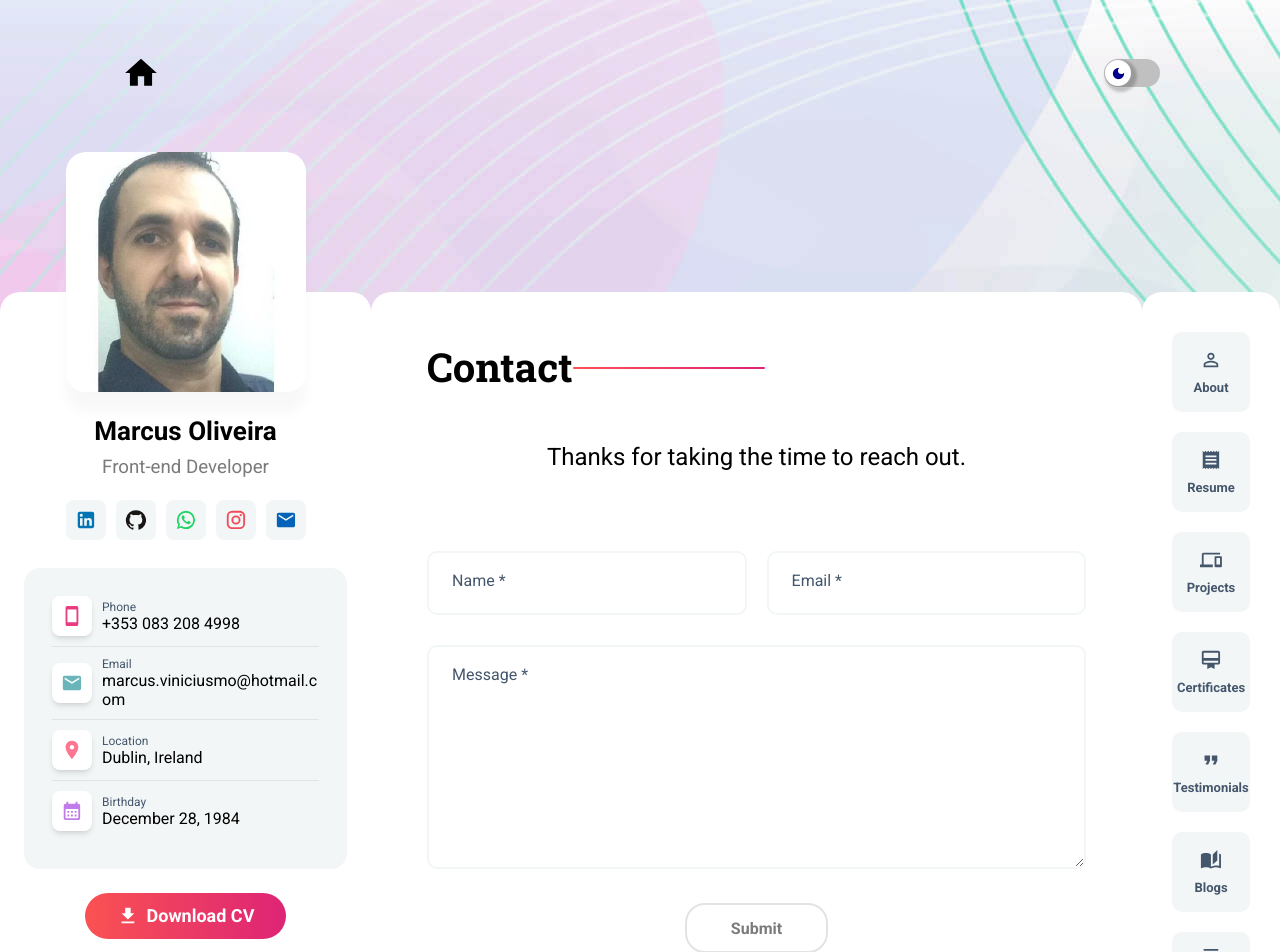
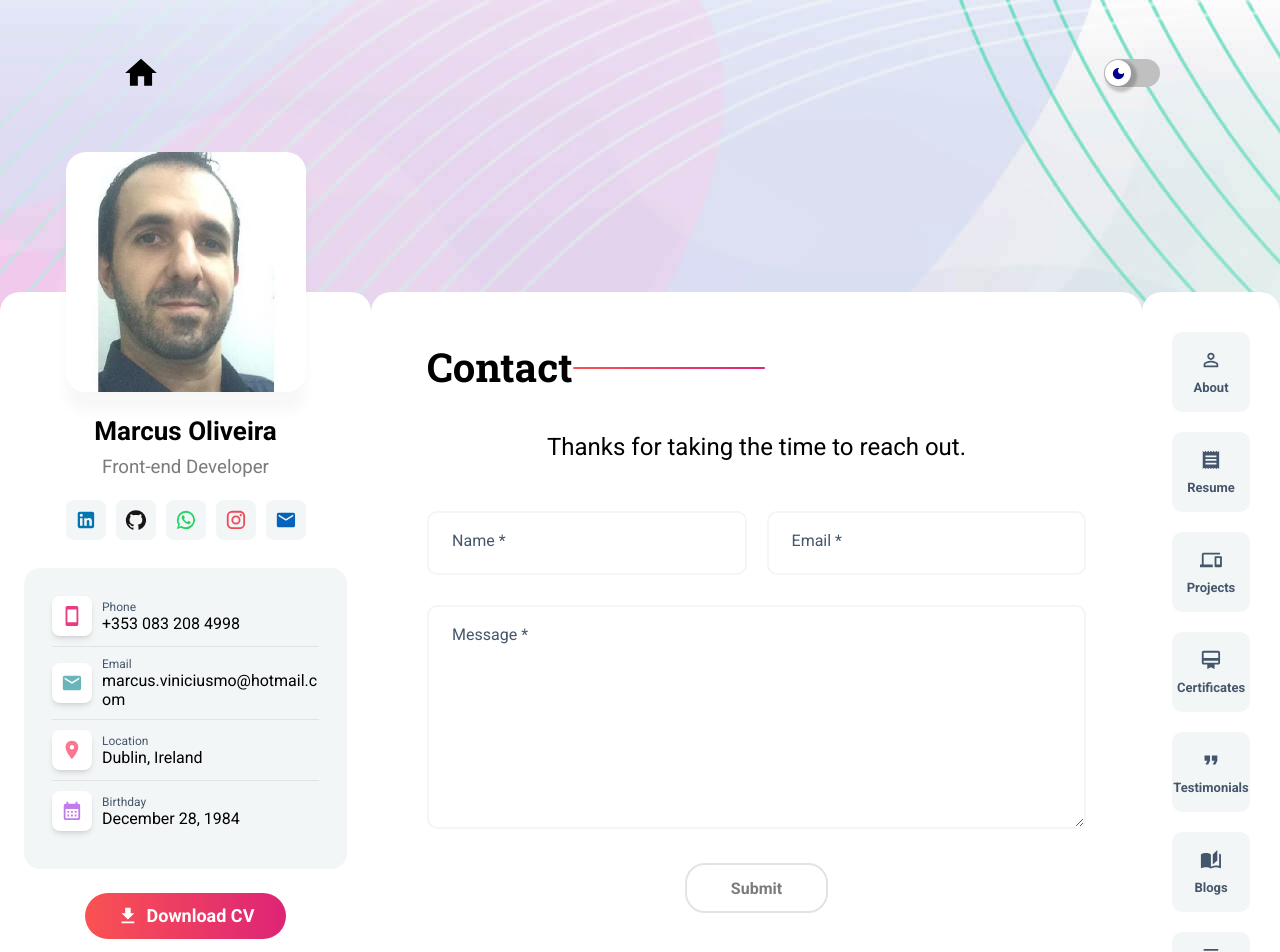
Before and after one commit to marcusviniciusmo/My_Portfolio__, a React (Vite) app in the folder frontend/: page /contact in a window 1280 px wide. Shown: the top 952 px of the page. Built offline with nearby package versions, Linux system fonts and the light colour scheme.

Commit message:
Contact view (Code Review)

```diff
--- /dev/null
+++ b/frontend/src/@types/Contact/index.tsx
@@ -0,0 +1,5 @@
+export interface ContactFormType {
+  name: string;
+  email: string;
+  message: string;
+}
--- a/frontend/src/styles/global.ts
+++ b/frontend/src/styles/global.ts
@@ -4,6 +4,7 @@ export const GlobalStyle = createGlobalStyle`
   :root {
     --textWhite: #FFFFFF;
 
+    /** DELETE */
     --gradientHoverBackgroundFrom: #FA5252;
     --gradientHoverBackgroundTo: #DD2476;
 
@@ -18,6 +19,9 @@ export const GlobalStyle = createGlobalStyle`
     --colorProfileIconBirthday: #C17CEB;
 
     --max-z-index: 999;
+
+    --gradientBackgroundFrom: #FA5252;
+    --gradientBackgroundTo: #DD2476;
 
     --boxShadowDark: ${({ theme }) =>
       theme.title === 'Dark' &&
--- /dev/null
+++ b/frontend/src/utils/Functions/index.tsx
@@ -0,0 +1,11 @@
+export function setBackgroundGradient(
+  direction: string,
+  fromColor: string,
+  toColor: string,
+) {
+  return `background: linear-gradient(
+    ${direction},
+    ${fromColor},
+    ${toColor}
+  );`;
+}
--- a/frontend/src/views/Contact/index.tsx
+++ b/frontend/src/views/Contact/index.tsx
@@ -1,23 +1,15 @@
 import emailjs from 'emailjs-com';
 import React, { useState } from 'react';
 import { toast } from 'react-toastify';
+
 import { TitleContentPage } from '../../components/TitleContentPage';
 import { Input } from '../../components/Input';
 import { Toastify } from '../../components/Toastify';
 import { Textarea } from '../../components/Textarea';
-import {
-  ContactContainer,
-  Text,
-  ContactForm,
-  ContactInputs,
-  SubmitButton,
-} from './styles';
 
-interface ContactFormType {
-  name: string;
-  email: string;
-  message: string;
-}
+import { ContactFormType } from '../../@types/Contact';
+
+import { ContactContainer, Text, Form, Inputs, SubmitButton } from './styles';
 
 export function Contact() {
   const [formData, setFormData] = useState<ContactFormType>({
@@ -26,11 +18,13 @@ export function Contact() {
     message: '',
   });
 
+  const CONTACT_TEXT = 'Thanks for taking the time to reach out.';
+
   function handleChange(
     event: React.ChangeEvent<HTMLInputElement | HTMLTextAreaElement>,
   ) {
     const { name, value } = event.target;
-    setFormData({ ...formData, [name]: value });
+    setFormData((prevState) => ({ ...prevState, [name]: value }));
   }
 
   function handleSubmit(event: React.FormEvent<HTMLFormElement>) {
@@ -52,13 +46,13 @@ export function Contact() {
   }
 
   return (
-    <ContactContainer className="contentContainer">
+    <ContactContainer>
       <TitleContentPage title="Contact" $left="16.8" />
 
-      <ContactForm onSubmit={handleSubmit}>
-        <Text>Thanks for taking the time to reach out.</Text>
+      <Form onSubmit={handleSubmit}>
+        <Text>{CONTACT_TEXT}</Text>
 
-        <ContactInputs>
+        <Inputs>
           <Input
             name="name"
             placeholder="Name"
@@ -71,7 +65,7 @@ export function Contact() {
             value={formData.email}
             onChange={handleChange}
           />
-        </ContactInputs>
+        </Inputs>
 
         <Textarea
           name="message"
@@ -82,7 +76,7 @@ export function Contact() {
 
         <SubmitButton>Submit</SubmitButton>
         <Toastify />
-      </ContactForm>
+      </Form>
     </ContactContainer>
   );
 }
--- a/frontend/src/views/Contact/styles.ts
+++ b/frontend/src/views/Contact/styles.ts
@@ -1,22 +1,24 @@
 import styled from 'styled-components';
+import { setBackgroundGradient } from '../../utils/Functions';
 
-export const ContactContainer = styled.div``;
+export const ContactContainer = styled.div.attrs({
+  className: 'pageContainer',
+})``;
 
-export const Text = styled.h1`
-  font-weight: normal;
-  text-align: center;
-  margin-bottom: 5rem;
-  word-break: break-all;
-`;
-
-export const ContactForm = styled.form`
-  margin-top: 5rem;
+export const Form = styled.form`
+  margin-top: 4rem;
   display: flex;
   flex-direction: column;
   gap: 3rem;
 `;
 
-export const ContactInputs = styled.div`
+export const Text = styled.h1`
+  font-weight: normal;
+  text-align: center;
+  margin-bottom: 2rem;
+`;
+
+export const Inputs = styled.div`
   width: 100%;
   display: flex;
   gap: 2rem;
@@ -29,16 +31,16 @@ export const SubmitButton = styled.button`
   font-weight: bold;
   width: 14.3rem;
   height: 5rem;
+  margin: 0 auto;
   padding: 1rem 2.5rem;
   border-radius: 2rem;
-  margin: 0 auto;
 
   &:hover {
-    background: linear-gradient(
-      to right,
-      var(--gradientHoverBackgroundFrom),
-      var(--gradientHoverBackgroundTo)
-    );
+    ${setBackgroundGradient(
+      'to right',
+      'var(--gradientBackgroundFrom)',
+      'var(--gradientBackgroundTo)',
+    )}
     color: var(--textWhite);
   }
 `;
```
